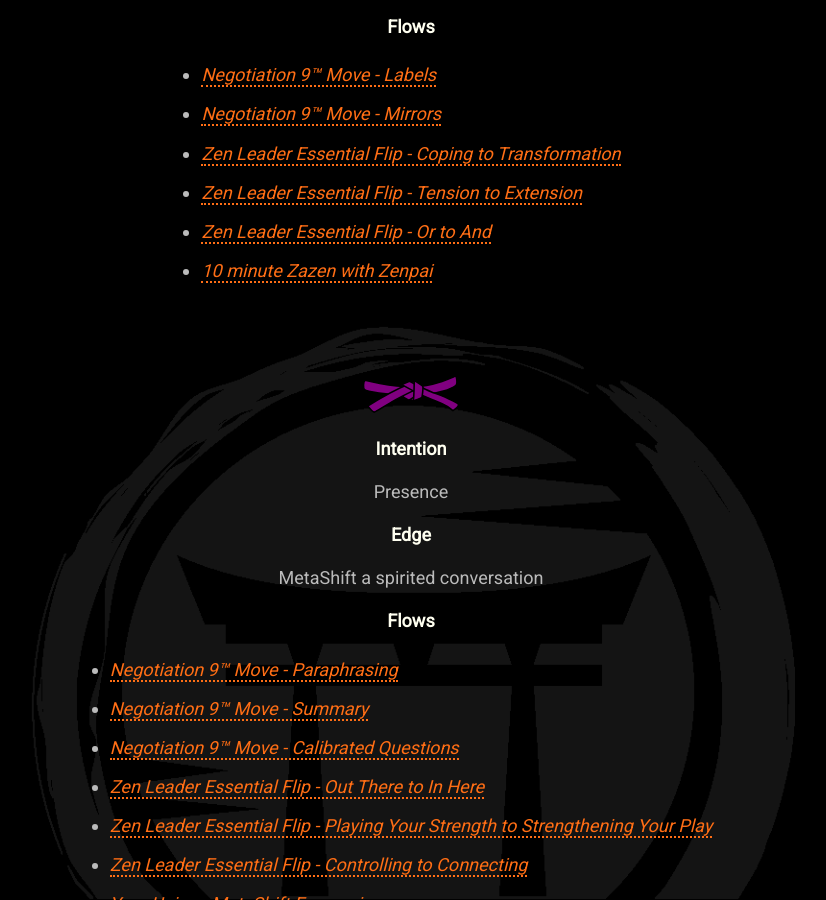
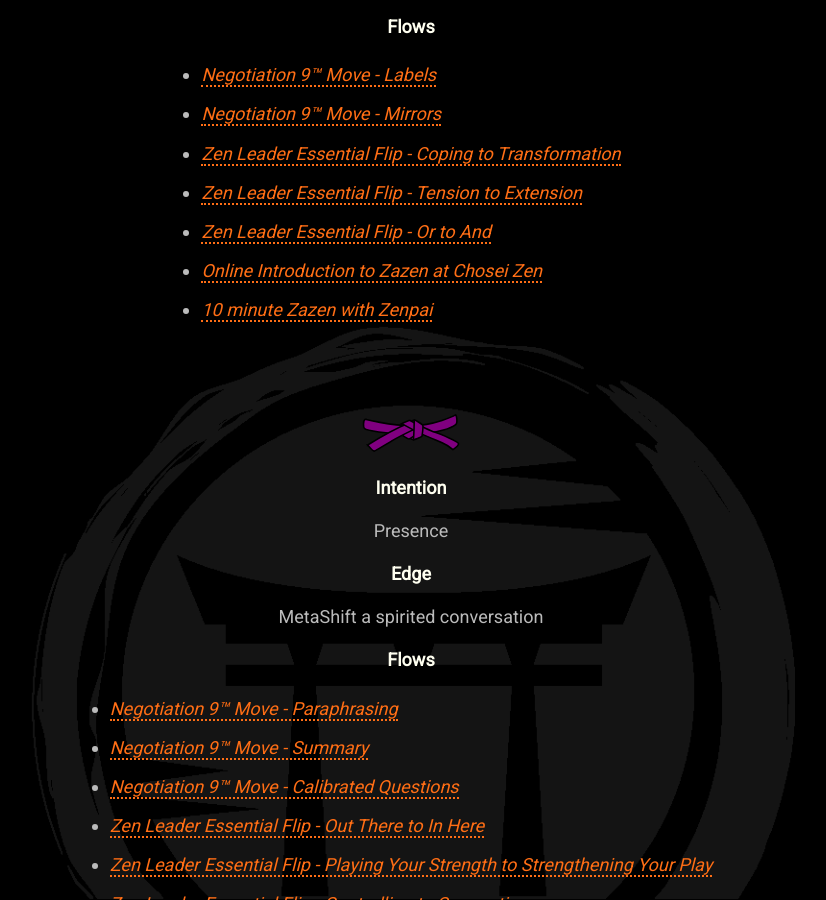
Before and after one commit to mindset-dojo/mindset-dojo.github.io, a Jekyll site: the page built from program.md, in a window 1280 px wide and 900 px high, scrolled down 3633 px. Shown: the whole window, without its empty margins (229-1055 px from the left). Built offline with Jekyll 4.4.1, drawn with Linux system fonts in a browser that asks for light colours; some web fonts are replaced; some of the changed text lies outside the part shown.

Commit message:
refactor(program): move introduction to zazen class from black level to blue level.

```diff
--- a/_data/program.yaml
+++ b/_data/program.yaml
@@ -107,6 +107,8 @@
         url: https://www.youtube.com/watch?v=l-_KMzx8U7Y
       - label: Zen Leader Essential Flip - Or to And
         url: https://www.youtube.com/watch?v=uaLDcv1NVCU
+      - label: Online Introduction to Zazen at Chosei Zen
+        url: https://www.choseizen.org/online-intro-to-zazen
       - label: 10 minute Zazen with Zenpai
         url: https://www.youtube.com/watch?v=Qf1vmcP7otk
   - color: purple
@@ -187,8 +189,6 @@
         url: https://www.ted.com/talks/derek_sivers_how_to_start_a_movement
       - label: For Something New To Come, Something Old Must Go
         url: https://www.youtube.com/watch?v=_to_w-R0JjQ
-      - label: Online Introduction to Zazen at Chosei Zen
-        url: https://www.choseizen.org/online-intro-to-zazen
       - label: 30 minute Zazen with Chosei Zen Virtual Dojo
         url: https://www.choseizen.org/virtual-dojo
       - label: Two Sides Integrative Randori with Beyond the Black Belt Circle
```
